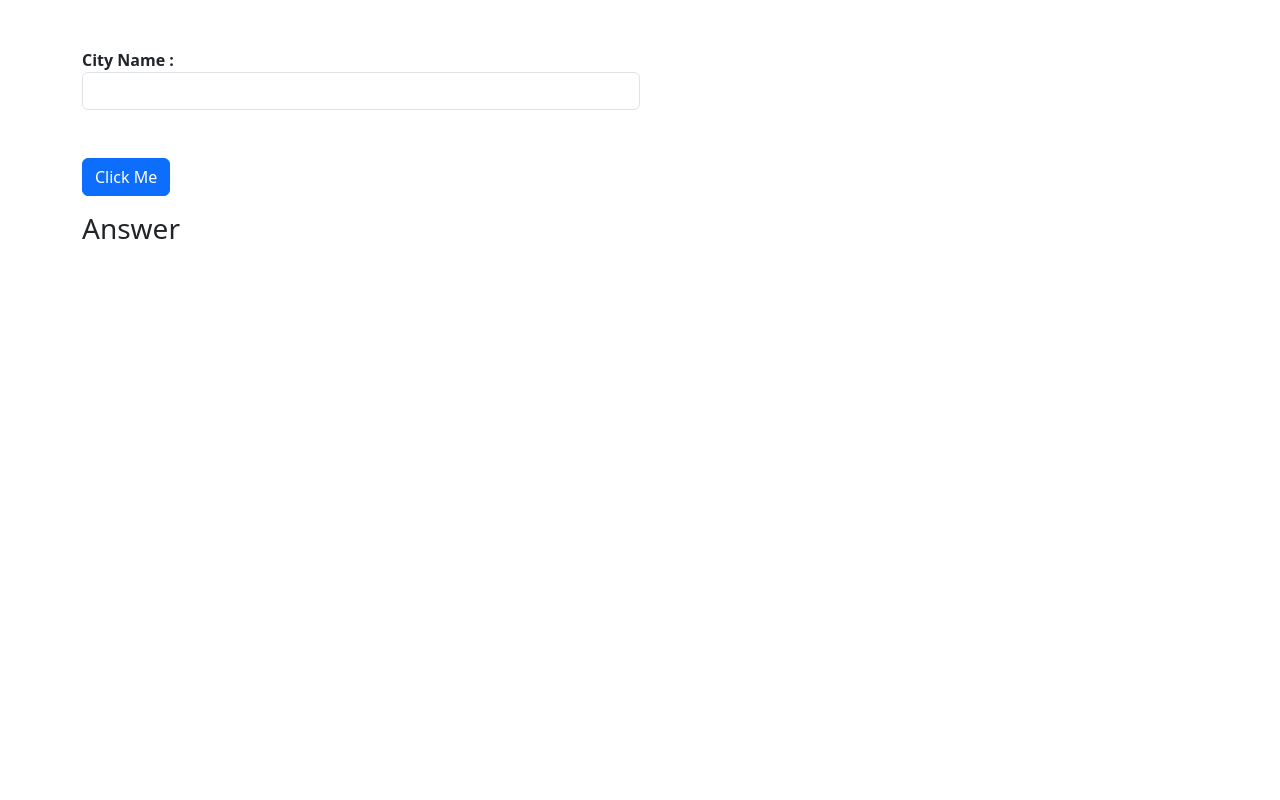
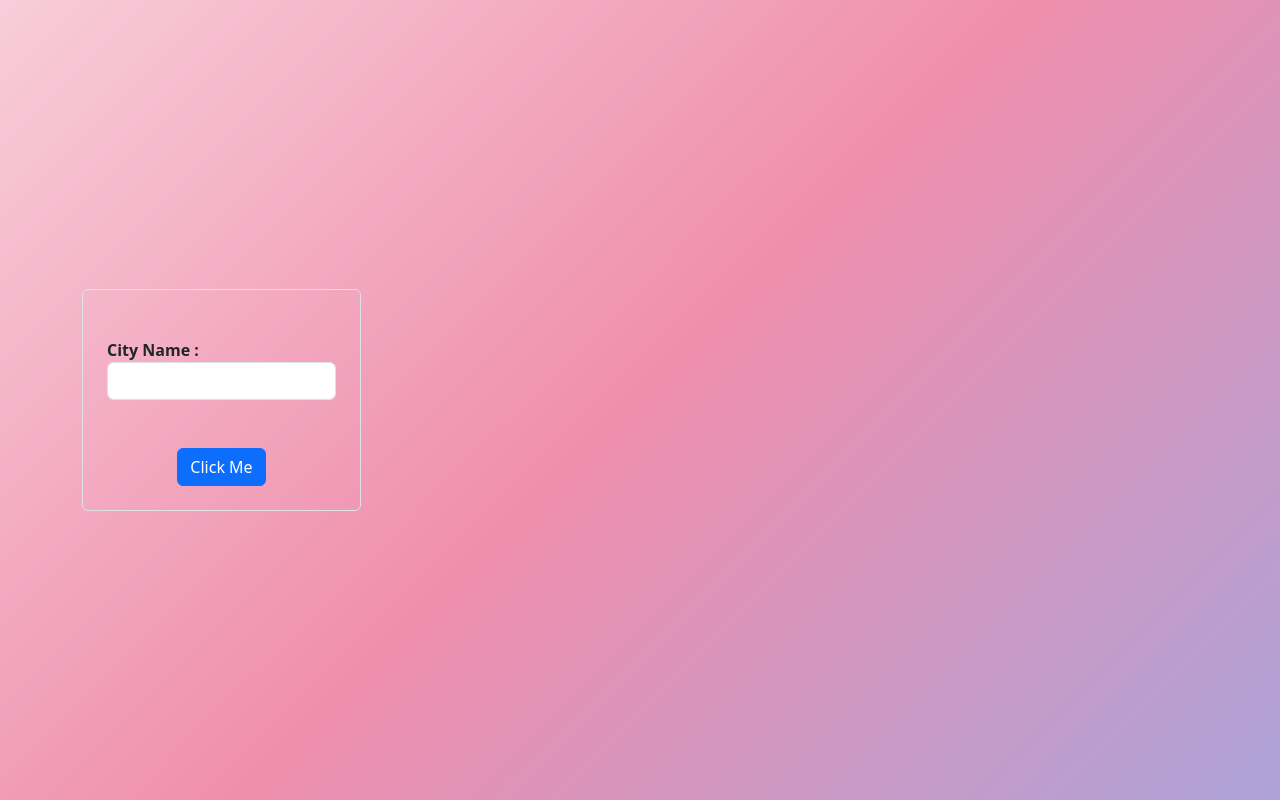
Before and after one commit to Khushbupatel05/Weather-API, a plain HTML site: page index.html in a window 1280 px wide. Drawn offline with Linux system fonts and the light colour scheme.

Commit message:
coomit for change

```diff
--- a/assets/css/style.css
+++ b/assets/css/style.css
@@ -4,3 +4,14 @@ input:focus{
 select:focus{
     box-shadow: none !important;
 }
+
+body {
+    margin: 0;
+    padding: 0;
+    font-family: Arial, sans-serif;
+    background: linear-gradient(135deg, #f8cdda 0%, #ef8ead 50%, #ada2d8 100%);
+    min-height: 100vh;
+    display: flex;
+    justify-content: center;
+    align-items: center;
+}
--- a/index.html
+++ b/index.html
@@ -9,20 +9,20 @@
 </head>
 <body>
     <div class="container">
-        <div class="py-5">
-            <label for="ctName" class="fw-bold ">City Name : </label>
-            <input type="text" name="name" id="ctName" class="form-control w-50" >
-        </div>
-        <div>
-            <button class="btn btn-primary" id="btn">Click Me</button>
-        </div>
-        <div>
-            <h3 id="ans" class="pt-3">Answer</h3>
-
+        <div class="box rounded w-25 border my-3">
+            <div class="py-5 p-4">
+                <label for="ctName" class="fw-bold ">City Name : </label>
+                <input type="text" name="name" id="ctName" class="form-control " >
+            </div>
+            <div class="text-center">
+                <button class="btn btn-primary " id="btn">Click Me</button>
+            </div>
+            <div>
+                <h3 id="ans" class="pt-3"></h3>
+            </div>
         </div>
     </div>
 
     <script src="./assets/js/script.js"></script>
-
 </body>
 </html>
```
